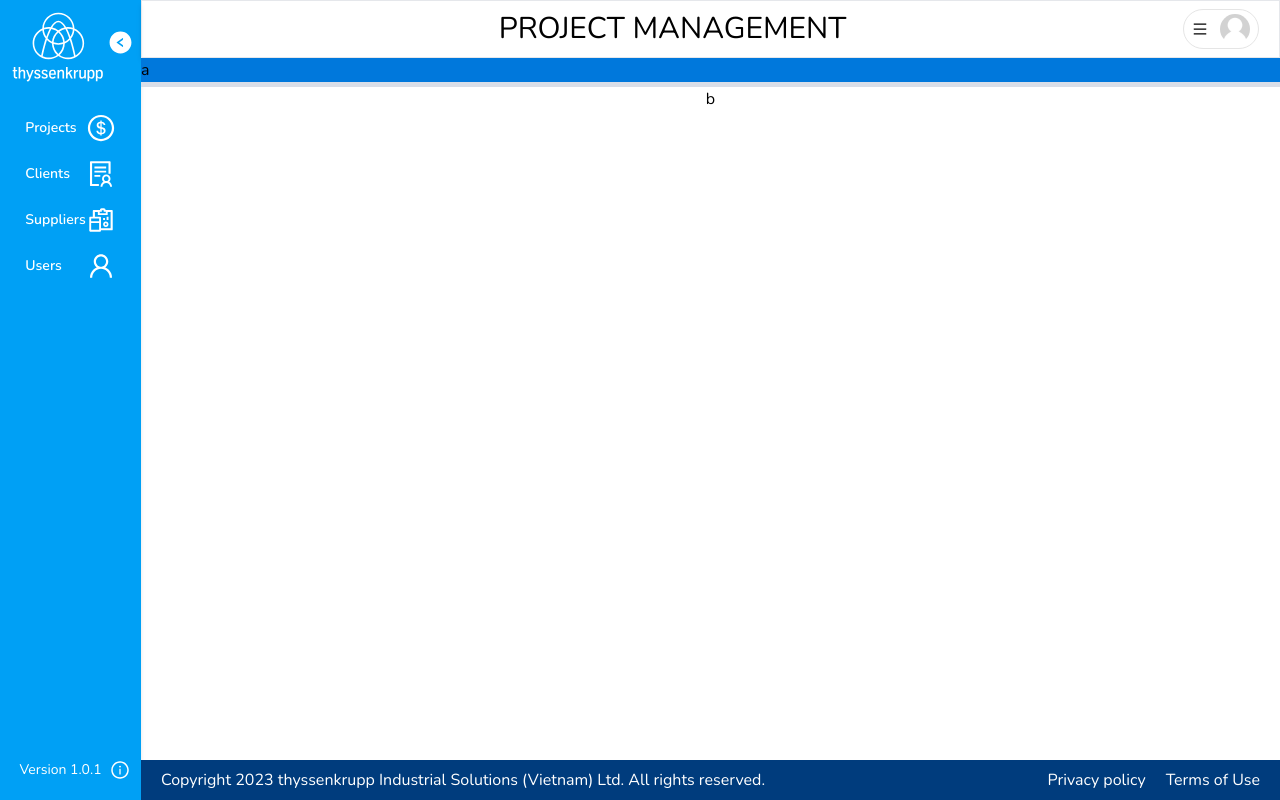
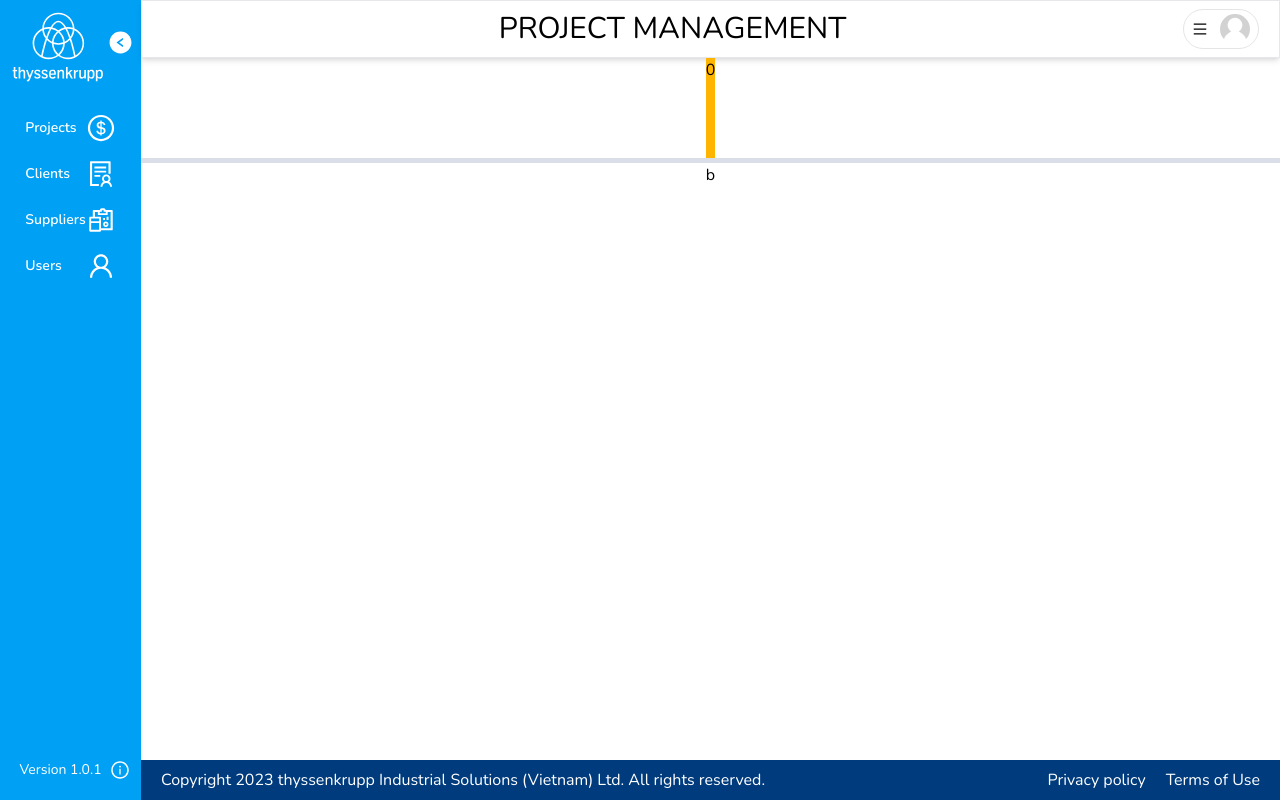
Before and after one commit to Bimtools/project-management, a Next.js app: page / in a window 1280 px wide. Built offline with nearby package versions, Linux system fonts and the light colour scheme.

Commit message:
Create Split view

```diff
--- /dev/null
+++ b/app/components/ClientOnly.tsx
@@ -0,0 +1,18 @@
+'use client';
+import React from 'react'
+import {useEffect, useState } from 'react';
+
+const ClientOnly = ({children}:{children:React.ReactNode}) => {
+    const[hasMounted,setHasMounted] = useState(false)
+    useEffect(()=>{
+        setHasMounted(true)
+    },[])
+    if (!hasMounted) {
+        return null;
+    }
+  return (
+    <>{children}</>
+  )
+}
+
+export default ClientOnly
--- a/app/components/project/Projects.tsx
+++ b/app/components/project/Projects.tsx
@@ -1,35 +1,71 @@
 "use client";
+
 import React from "react";
+import { useEffect, useState } from "react";
 
 const Projects = () => {
-    const resizer = document.getElementById('resizer');
-    // const leftSide = resizer.previousElementSibling;
-    // const rightSide = resizer.nextElementSibling;
+  const resizer = document.getElementById("resizer");
 
-    const onMouseDown=()=>{
-        console.log(resizer);
-        // console.log(leftSide);
-        // console.log(rightSide);
-    }
-    const onTouchStart=()=>{
+  const [leftRef, setLeftRef] = useState("flex-none h-[100px] bg-tk-orange");
+  const [drag, setDrag] = useState(false);
+  const[clientX,setClientX]= useState(0);
 
-    }
-    const onMouseUp=()=>{
+  const onMouseDown = (e: MouseEvent) => {
+    //setDrag(true);
+    //e.preventDefault();
+    // if (drag) {
+    //   console.log(e.clientY);
+    //   setLeftRef(`flex-none h-[${e.clientY}px] bg-tk-orange`);
+    // }
+  };
+  const onTouchStart = () => {};
 
-    }
+  const onTouchMove = (e: React.TouchEvent) => {
+    e.preventDefault();
+  };
+  const onMouseMove = (e: MouseEvent) => {
+    //e.preventDefault();
+    // console.log(drag);
+    // if (drag) {
+    //   console.log(e.clientY);
+    //   setLeftRef(()=>`flex-none h-[200px] bg-tk-blue`);
+    // }
+    console.log(e.clientY);
+    setClientX(e.clientY)
+      setLeftRef(()=>`flex-none h-[200px] bg-tk-blue`);
+    //onMove(e.clientX);
+  };
+
+  const onMouseUp = () => {
+    console.log(leftRef);
+    setDrag(false);
+  };
+
+  React.useEffect(() => {
+    document.addEventListener("mousemove", onMouseMove);
+    document.addEventListener("touchmove", onTouchMove);
+    document.addEventListener("mouseup", onMouseUp);
+    return () => {
+      document.removeEventListener("mousemove", onMouseMove);
+      document.removeEventListener("touchmove", onTouchMove);
+      document.removeEventListener("mouseup", onMouseUp);
+    };
+  });
   return (
     <div className="flex flex-col h-full w-full items-center justify-start">
-      <div className="grow h-full w-full bg-tk-blue">
-        <div className="">a</div>
+      <div className={leftRef}>
+        <div className="h-full">{clientX}</div>
       </div>
+
       <div
         id="resizer"
         onMouseDown={onMouseDown}
         onTouchStart={onTouchStart}
         onTouchEnd={onMouseUp}
-        className="flex-none h-[5px] bg-tk-gray w-full cursor-row-resize  hover:bg-tk-dark-gray"
+        className="flex-none h-[5px] bg-tk-gray w-full cursor-row-resize hover:bg-tk-dark-gray focus:cursor-row-resize"
       ></div>
-      <div className="flex-none">b</div>
+
+      <div className="grow">b</div>
     </div>
   );
 };
--- a/app/page.tsx
+++ b/app/page.tsx
@@ -1,12 +1,14 @@
-import Projects from './components/project/Projects';
-
+import Projects from "./components/project/Projects";
+import ClientOnly from "./components/ClientOnly";
 
 const page = () => {
   return (
     <div>
-      <Projects/>
+      <ClientOnly>
+        <Projects />
+      </ClientOnly>
     </div>
-  )
-}
+  );
+};
 
-export default page
+export default page;
```
